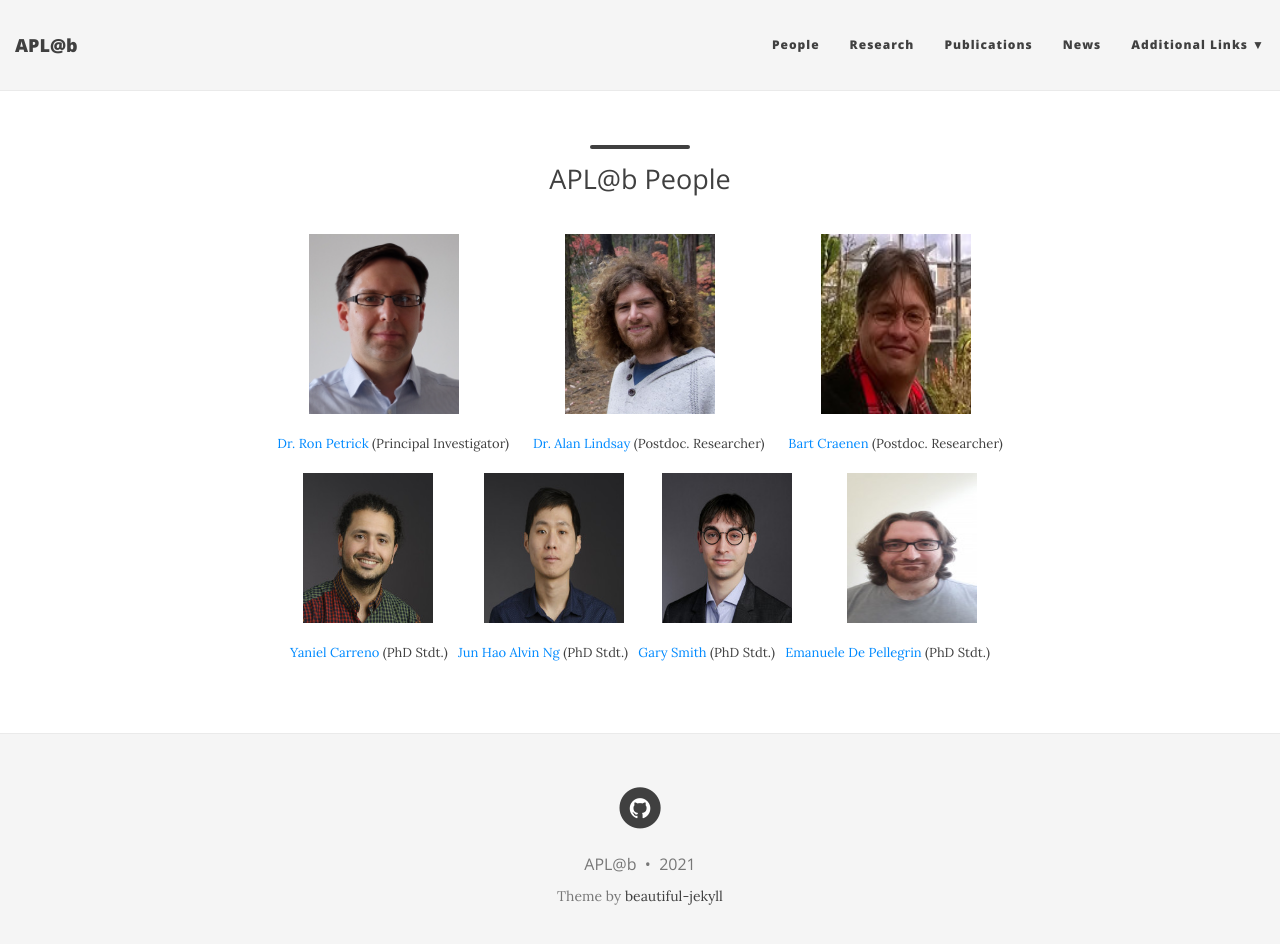
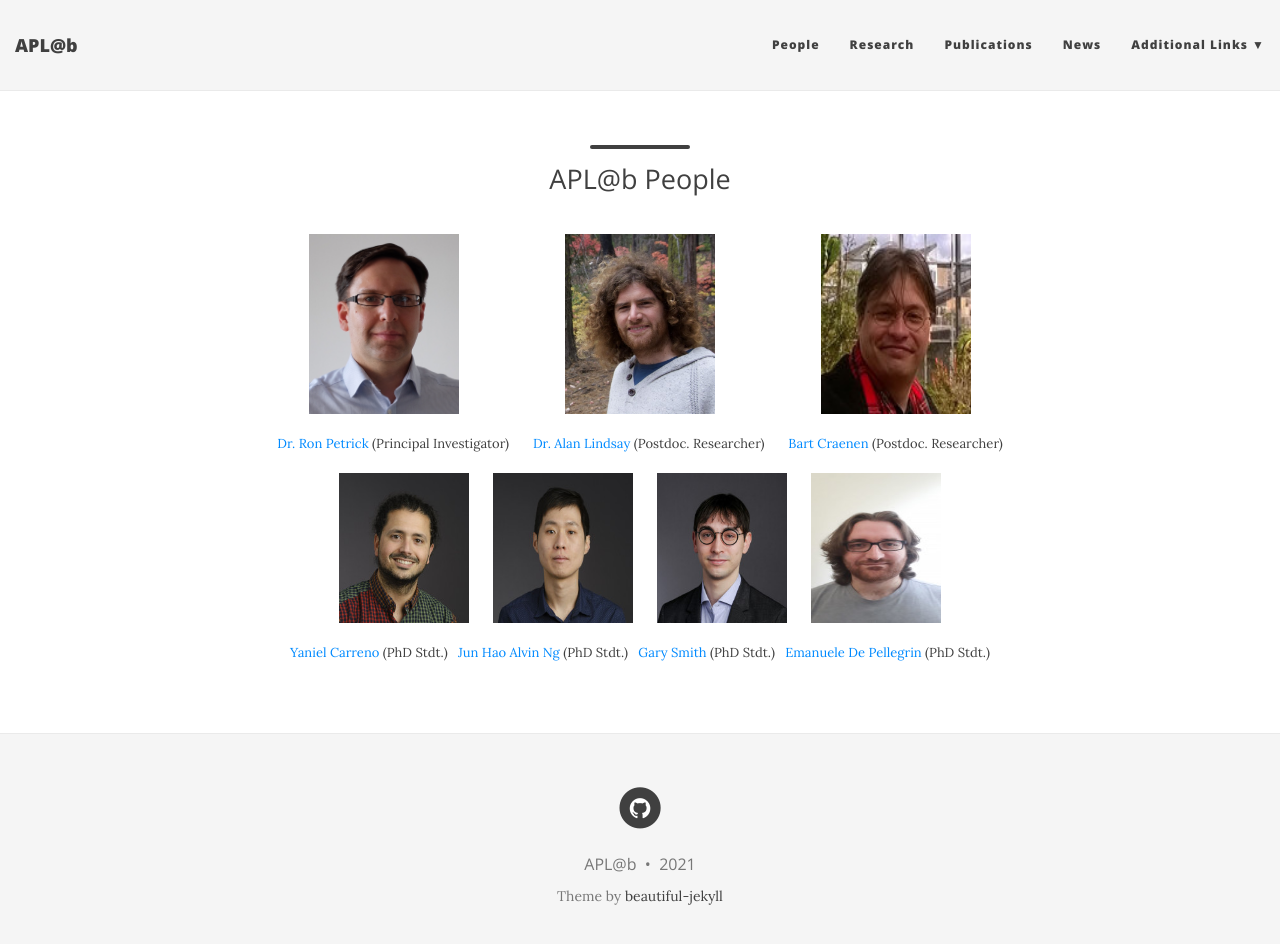
Before and after one commit to aplab2020/aplab2020.github.io, a Jekyll site: the page built from people.md, in a window 1280 px wide and 957 px high. Shown: the top 944 px of the window. Built offline with Jekyll 4.4.1, drawn with Linux system fonts in a browser that asks for light colours; nearby versions of some CDN libraries.

Commit message:
Update people.md

```diff
--- a/people.md
+++ b/people.md
@@ -18,7 +18,7 @@
 
 
 
-<p align="center"> <img src="/img/yaniel.jpg" align="center" width="130" height="150">  &nbsp; &nbsp;  &nbsp; &nbsp; &nbsp; &nbsp; &nbsp; <img src="/img/alvin.jpg" align="center" width="140" height="150">  &nbsp; &nbsp;  &nbsp; &nbsp; &nbsp; <img src="/img/gary.jpg" align="center" width="130" height="150">  &nbsp;&nbsp;  &nbsp; &nbsp; &nbsp;  &nbsp; &nbsp;  &nbsp; <img src="/img/emanuelle.jpeg" align="center" width="130" height="150"></p>
+<p align="center"> <img src="/img/yaniel.jpg" align="center" width="130" height="150">  &nbsp; &nbsp;  &nbsp; <img src="/img/alvin.jpg" align="center" width="140" height="150"> &nbsp; &nbsp;  &nbsp; <img src="/img/gary.jpg" align="center" width="130" height="150">  &nbsp; &nbsp;  &nbsp; <img src="/img/emanuelle.jpeg" align="center" width="130" height="150"></p>
 
  <p align="center"> <a href="https://www.edinburgh-robotics.org/students/yaniel-carreno" style="float:">Yaniel Carreno</a> (PhD Stdt.) &nbsp;
  <a href="https://www.edinburgh-robotics.org/students/jun-hao-alvin-ng" style="float: ;">Jun Hao Alvin Ng</a> (PhD Stdt.)  &nbsp;
```
